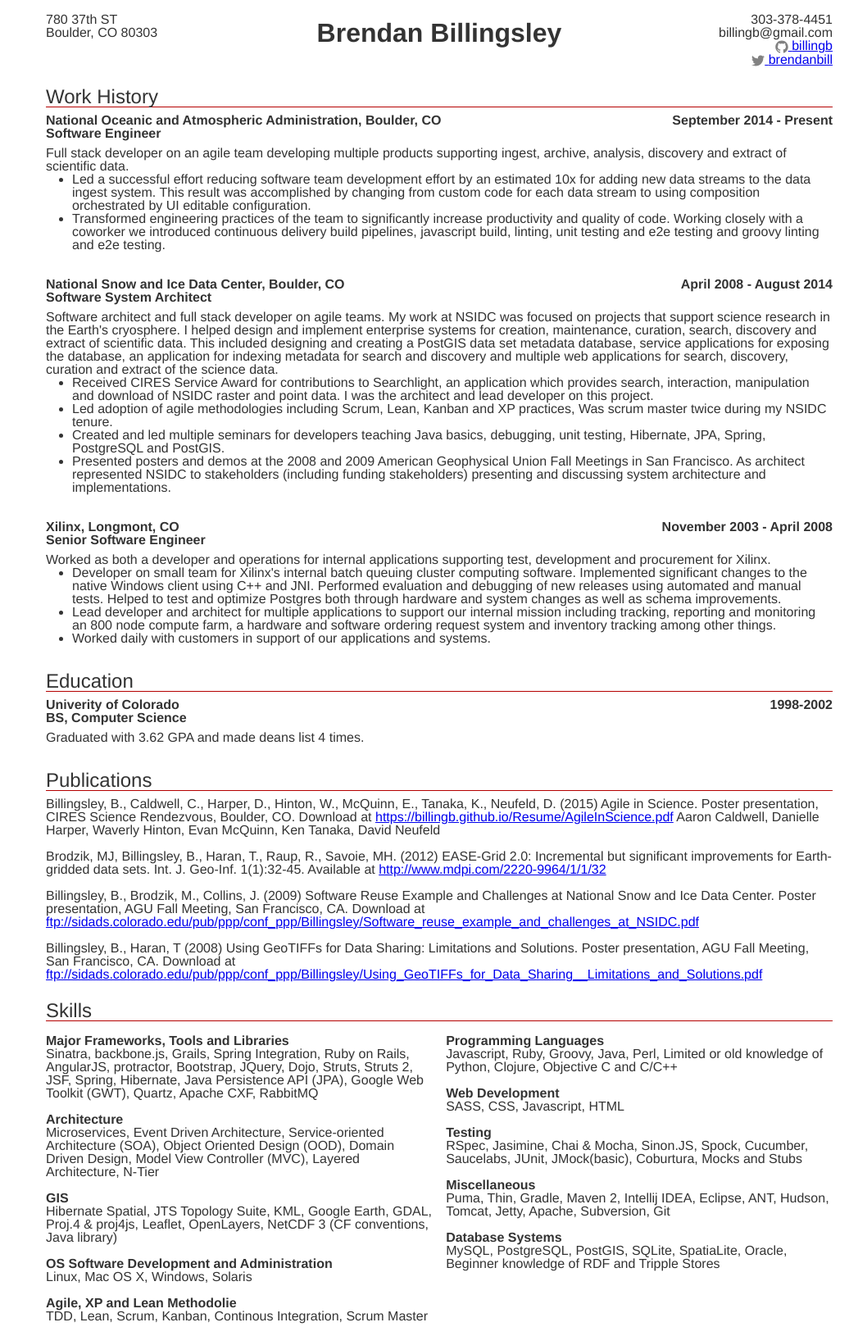
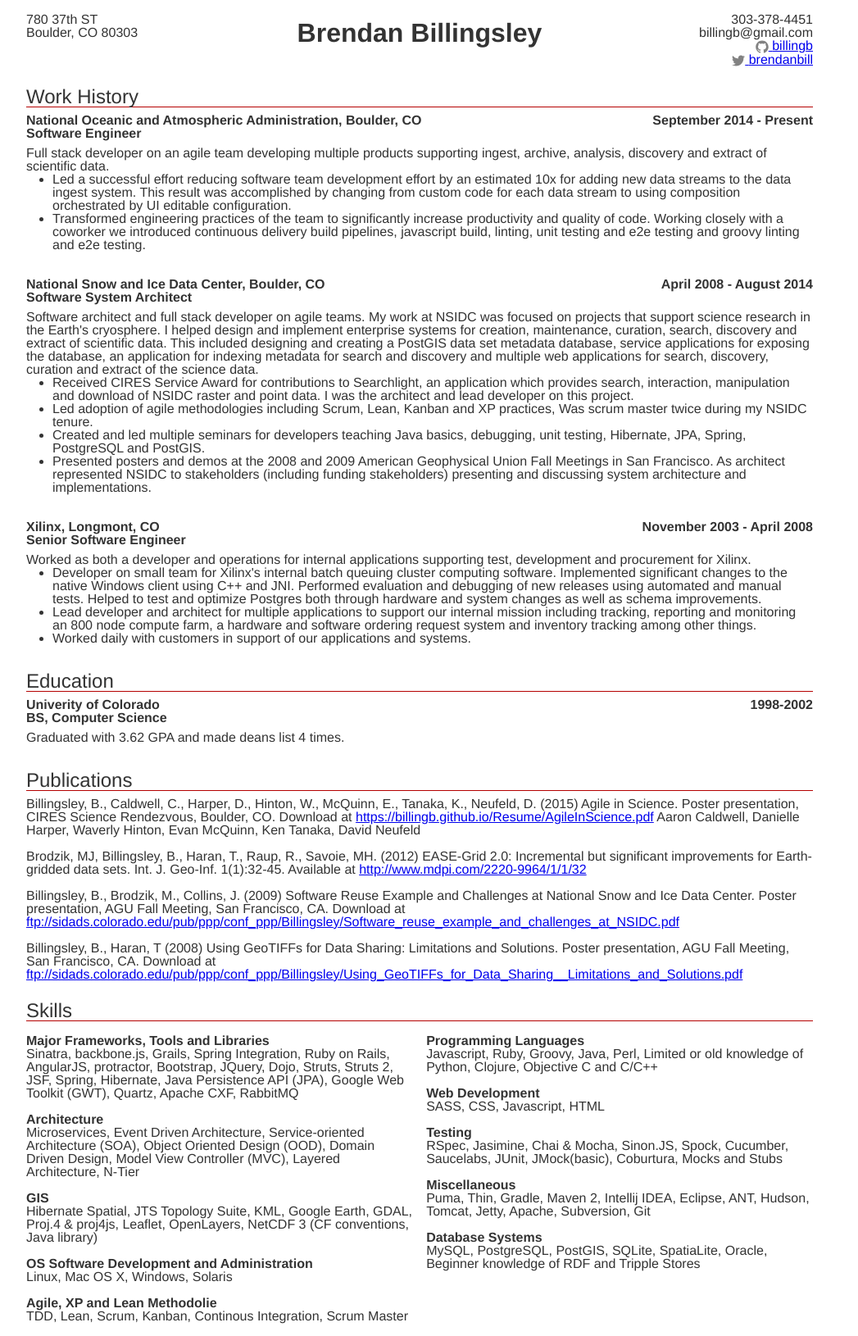
Before and after one commit to billingb/billingb.github.io, a Jekyll site: the page built from Resume/index.html, in a window 1280 px wide. Shown: the whole page at 82% size, without its empty margins (104-1151 px from the left). Built offline with Jekyll 4.4.1, drawn with Linux system fonts in a browser that asks for light colours; nearby versions of some CDN libraries; library files that are not in the unit come from our copies.

Commit message:
Chrome hack to fix right margin on Chrome

```diff
--- a/css/resume.scss
+++ b/css/resume.scss
@@ -130,3 +130,9 @@ body {
     font-size: 10pt;
   }
 }
+
+@media all and (-webkit-min-device-pixel-ratio:0) and (min-resolution: .001dpcm) {
+  body {
+    margin-right: 5%;
+  }
+}
```
